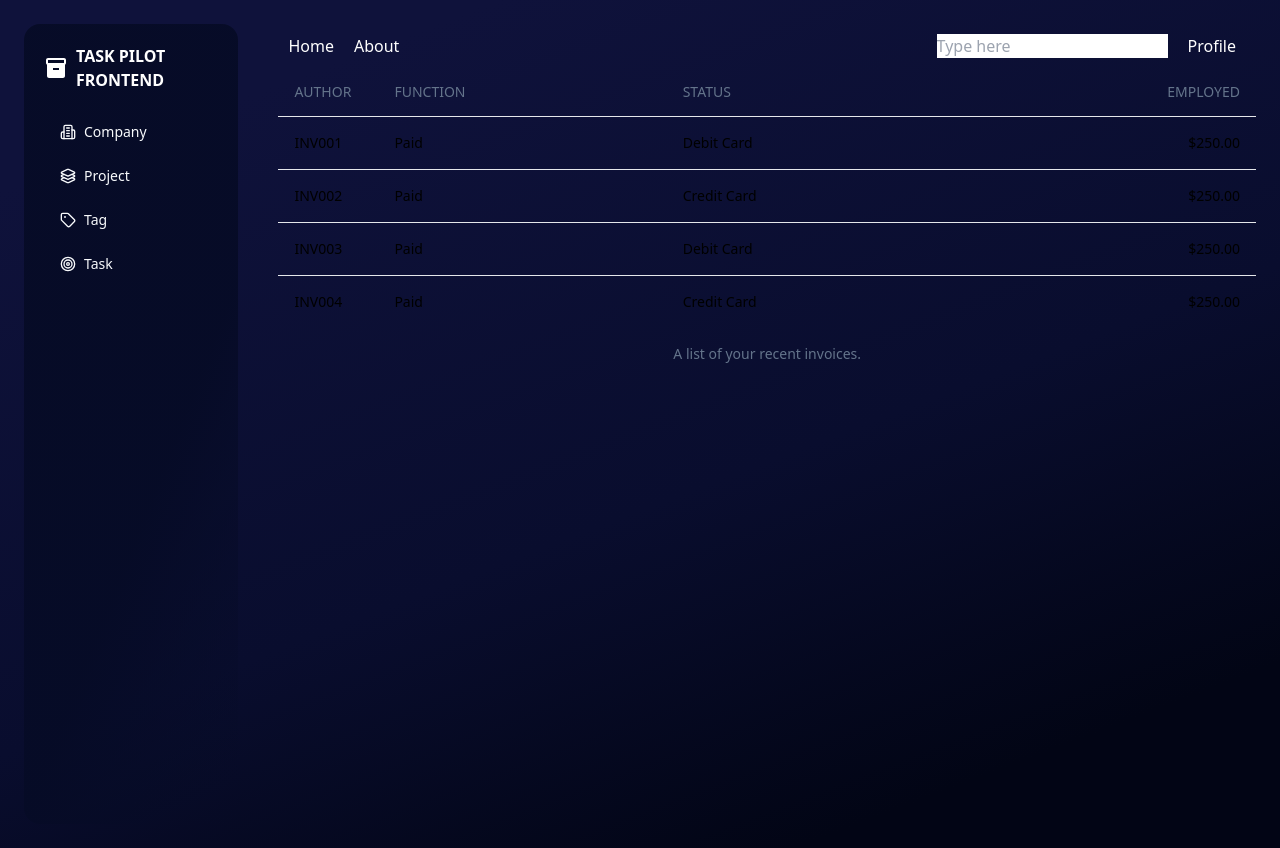
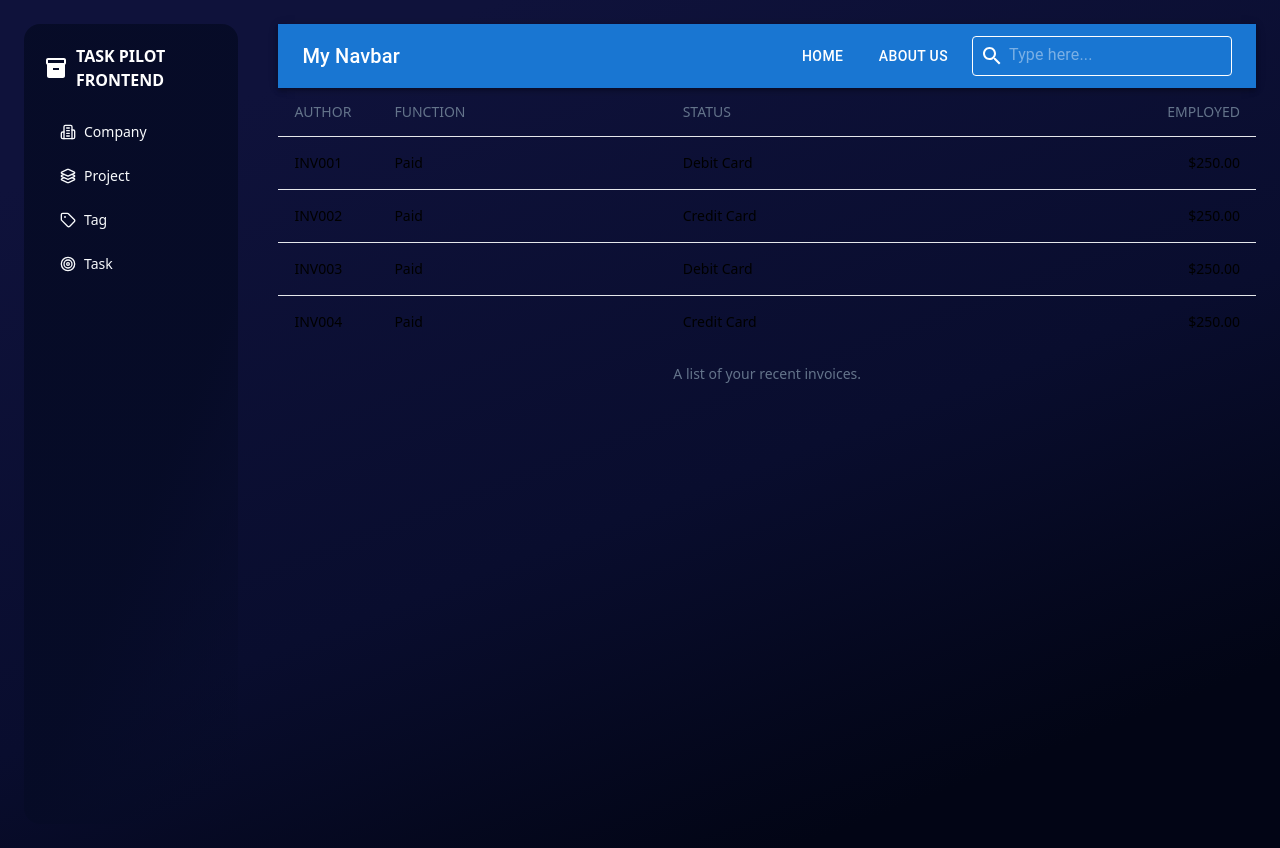
Before and after one commit to lalitjakhar/vision-ui, a Next.js app: page / in a window 1280 px wide. Built offline with nearby package versions, Linux system fonts and the light colour scheme.

Commit message:
initial commit

```diff
--- a/src/components/appComponent/authentication/Login.jsx
+++ b/src/components/appComponent/authentication/Login.jsx
@@ -4,7 +4,7 @@
 import { Input } from "@/components/ui/input";
 import { Label } from "@/components/ui/label";
 import { Switch } from "@/components/ui/switch";
-import { Button } from "@/components/ui/button";
+import { Button2 } from "@/components/ui/button2";
 import Link from "next/link";
 
 const Login = () => {
@@ -54,7 +54,7 @@
                   <Switch />
                   <Label>Remember Me</Label>
                 </div>
-                <Button className="w-full mb-5">SIGN IN</Button>
+                <Button2 className="w-full mb-5">SIGN IN</Button2>
                 <div className="text-center ">
                   <h2 className="text-white">
                     Don't have an account?{" "}
--- a/src/components/appComponent/authentication/Signup.jsx
+++ b/src/components/appComponent/authentication/Signup.jsx
@@ -4,7 +4,7 @@
 import { Input } from "@/components/ui/input";
 import { Label } from "@/components/ui/label";
 import { Switch } from "@/components/ui/switch";
-import { Button } from "@/components/ui/button";
+import { Button2 } from "@/components/ui/button2";
 import Link from "next/link";
 import FacebookRoundedIcon from "@mui/icons-material/FacebookRounded";
 import AppleIcon from "@mui/icons-material/Apple";
@@ -34,7 +34,7 @@
     <>
       <div className="flex flex-row">
         <div className="relative hidden md:block md:basis-1/2">
-          <Image src={Loginpage} alt="" style={{ height: "100%" }} />
+          <Image src={Loginpage} alt="" style={{ height: "914px", width:"100%" }} />
           <div className="absolute top-1/2 left-12 text-center">
             <p className="text-xl tracking-wider font-medium text-white">
               INSPIRED BY THE FUTURE:
@@ -44,19 +44,19 @@
             </p>
           </div>
         </div>
-        <div className="basis-full md:basis-1/2" style={{ height: "100%" }}>
+        <div className="basis-full md:basis-1/2" style={{ width: "100%" }}>
           <div className="container h-full pl-4 sm:pl-12 md:pl-20 lg:pl-36 pr-4 sm:pr-24 md:pr-12 lg:pr-40 xl:pr-52">
             <div className="flex justify-between items-center  flex-col h-full py-16 md:py-4">
               <div className="w-full">
                 <div className="flex justify-center flex-col text-center">
                   <h2 className="text-4xl font-bold text-white">Welcome!</h2>
-                  <p className="text-white text-base  w-full md:w-3/4 text-center">
+                  <p className="text-white text-base text-center">
                     Use these awesome forms to login or create new account in
                     your project for free.
                   </p>
                 </div>
                 <div
-                  className="text-center my-7 p-8"
+                  className="text-center my-7 p-5"
                   style={{ backgroundColor: "#131538", borderRadius: "20px" }}
                 >
                   <h4 className="text-2xl font-bold text-gray-400">
@@ -150,9 +150,9 @@
                       />
                       <Label htmlFor="rememberMe">Remember Me</Label>
                     </div>
-                    <Button className="w-full mb-5" onClick={handleSignUp}>
+                    <Button2 className="w-full mb-5" onClick={handleSignUp}>
                       SIGN UP
-                    </Button>
+                    </Button2>
                     <div className="text-center ">
                       <h2 className="text-gray-400">
                         Already have an account?{" "}
--- a/src/components/appComponent/dashboard/Navbar.jsx
+++ b/src/components/appComponent/dashboard/Navbar.jsx
@@ -1,39 +1,49 @@
-import { useState } from "react";
-import Link from "next/link";
+import React from "react";
+import {
+  AppBar,
+  Toolbar,
+  Typography,
+  InputBase,
+  IconButton,
+  Box,
+  Button,
+} from "@mui/material";
+import SearchIcon from "@mui/icons-material/Search";
 
 const Navbar = () => {
-  const [showDropdown, setShowDropdown] = useState(false);
-
-  const toggleDropdown = () => {
-    setShowDropdown(!showDropdown);
-  };
-
   return (
-    <div className="navbar">
-      <div className="sidebar">
-        <Link href="/">Home</Link>
-        <Link href="/about">About</Link>
-      </div>
-      <div className="flex">
-        <div className="searchBox">
-          <input type="text" placeholder="Type here" />
-        </div>
-        <div className="accountOptions">
-          <div className="dropdown" onClick={toggleDropdown}>
-            <button>
-              <span>Profile</span>
-            </button>
-            {showDropdown && (
-              <div className="dropdown-content">
-                <button>Sign In</button>
-                <button>Sign Up</button>
-                <button>Dashboard</button>
-              </div>
-            )}
-          </div>
-        </div>
-      </div>
-    </div>
+    <AppBar position="static" className="bg-inherit shadow-none">
+      <Toolbar className="w-full">
+        <Typography
+          variant="h6"
+          sx={{ flexGrow: 1, display: { xs: "none", sm: "block" } }}
+        >
+          My Navbar
+        </Typography>
+        <Box sx={{ display: { xs: "none", sm: "flex" }, gap: 2 }}>
+          <Button color="inherit">Home</Button>
+          <Button color="inherit">About Us</Button>
+        </Box>
+        <Box
+          sx={{
+            position: "relative",
+            border: 1,
+            borderRadius: 1,
+            borderColor: "white",
+            ml: 2,
+            p: "2px",
+          }}
+        >
+          <IconButton sx={{ p: "5px", color: "white" }}>
+            <SearchIcon />
+          </IconButton>
+          <InputBase
+            sx={{ flex: 1, color: "white" }}
+            placeholder="Type here..."
+          />
+        </Box>
+      </Toolbar>
+    </AppBar>
   );
 };
 
--- a/src/components/appComponent/dashboard/Sidebar.jsx
+++ b/src/components/appComponent/dashboard/Sidebar.jsx
@@ -1,6 +1,5 @@
 import Link from "next/link";
 import InventoryIcon from "@mui/icons-material/Inventory";
-import { Mail } from "lucide-react";
 import { Building2 } from "lucide-react";
 import { Target } from "lucide-react";
 import { Tag } from "lucide-react";
--- /dev/null
+++ b/src/components/ui/button2.jsx
@@ -0,0 +1,51 @@
+import * as React from "react";
+import { Slot } from "@radix-ui/react-slot";
+import { cva } from "class-variance-authority";
+
+import { cn } from "@/lib/utils";
+
+const buttonVariants = cva(
+  "inline-flex items-center justify-center whitespace-nowrap rounded-md text-sm font-medium ring-offset-background transition-colors focus-visible:outline-none focus-visible:ring-2 focus-visible:ring-ring focus-visible:ring-offset-2 disabled:pointer-events-none disabled:opacity-50",
+  {
+    variants: {
+      variant: {
+        default: "bg-primary text-primary-foreground hover:bg-primary/90",
+        destructive:
+          "bg-destructive text-destructive-foreground hover:bg-destructive/90",
+        outline:
+          "border border-input bg-background hover:bg-accent hover:text-accent-foreground",
+        secondary:
+          "bg-secondary text-secondary-foreground hover:bg-secondary/80",
+        ghost: "hover:bg-accent hover:text-accent-foreground",
+        link: "text-primary underline-offset-4 hover:underline",
+      },
+      size: {
+        default: "h-10 px-4 py-2",
+        sm: "h-9 rounded-md px-3",
+        lg: "h-11 rounded-md px-8",
+        icon: "h-10 w-10",
+      },
+    },
+    defaultVariants: {
+      variant: "default",
+      size: "default",
+    },
+  }
+);
+
+const Button2 = React.forwardRef(
+  ({ className, variant, size, asChild = false, ...props }, ref) => {
+    const Comp = asChild ? Slot : "button";
+    return (
+      <Comp
+        className={cn(buttonVariants({ variant, size, className }))}
+        style={{ backgroundColor: "#582cff" }}
+        ref={ref}
+        {...props}
+      />
+    );
+  }
+);
+Button2.displayName = "Button";
+
+export { Button2, buttonVariants };
--- a/src/styles/globals.css
+++ b/src/styles/globals.css
@@ -36,32 +36,6 @@
       rgb(2, 5, 21) 86.14%
     )
     center center / cover no-repeat;
-  height: 100%;
-  overflow-y: auto;
+  /* height: 914px; */
+  width: 100%;
 }
-
-.navbar {
-  display: flex;
-  justify-content: space-between;
-  align-items: center;
-  color: white;
-  padding: 10px;
-}
-
-.sidebar {
-  display: flex;
-}
-
-.sidebar a {
-  color: white;
-  text-decoration: none;
-  margin-right: 20px;
-}
-
-.searchBox {
-  margin-right: 20px;
-}
-
-.accountOptions button {
-  margin-right: 10px;
-}
```
